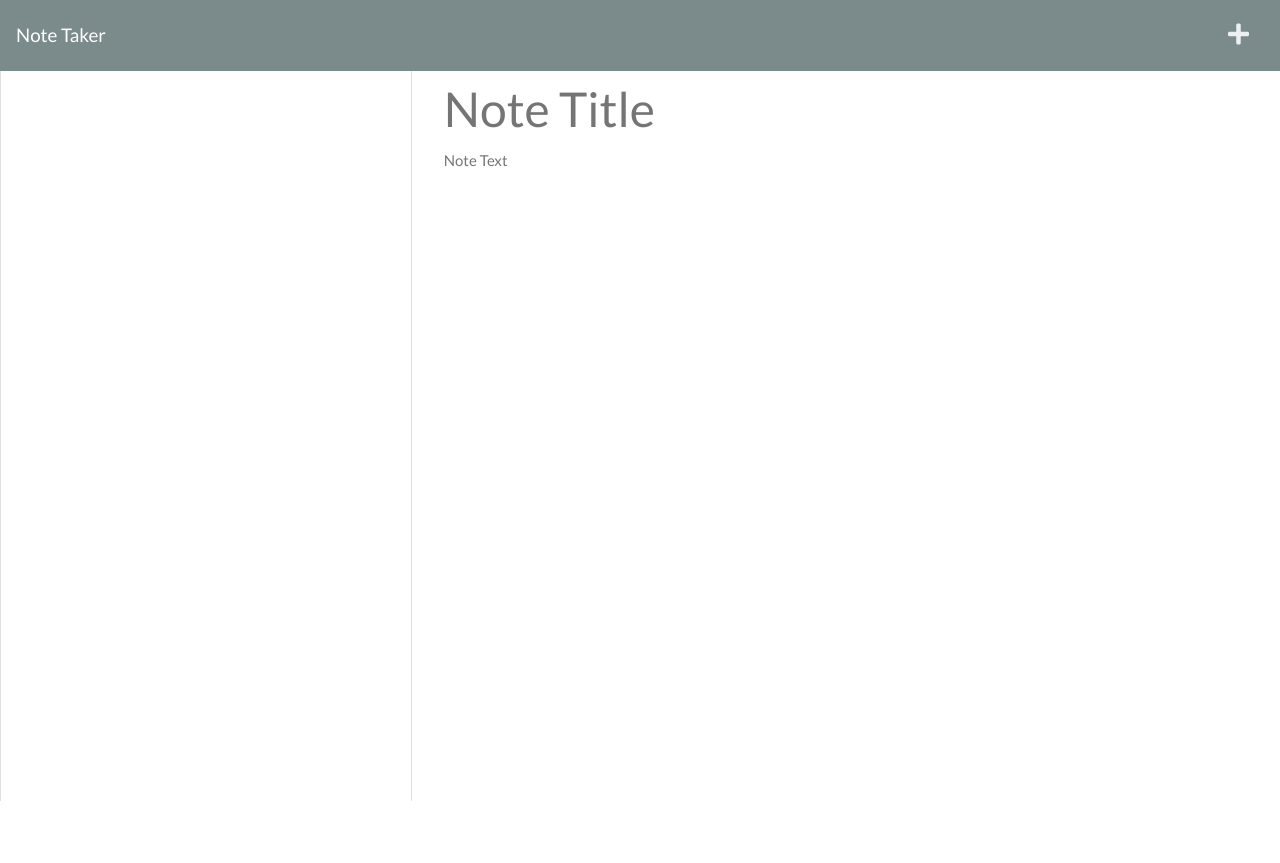
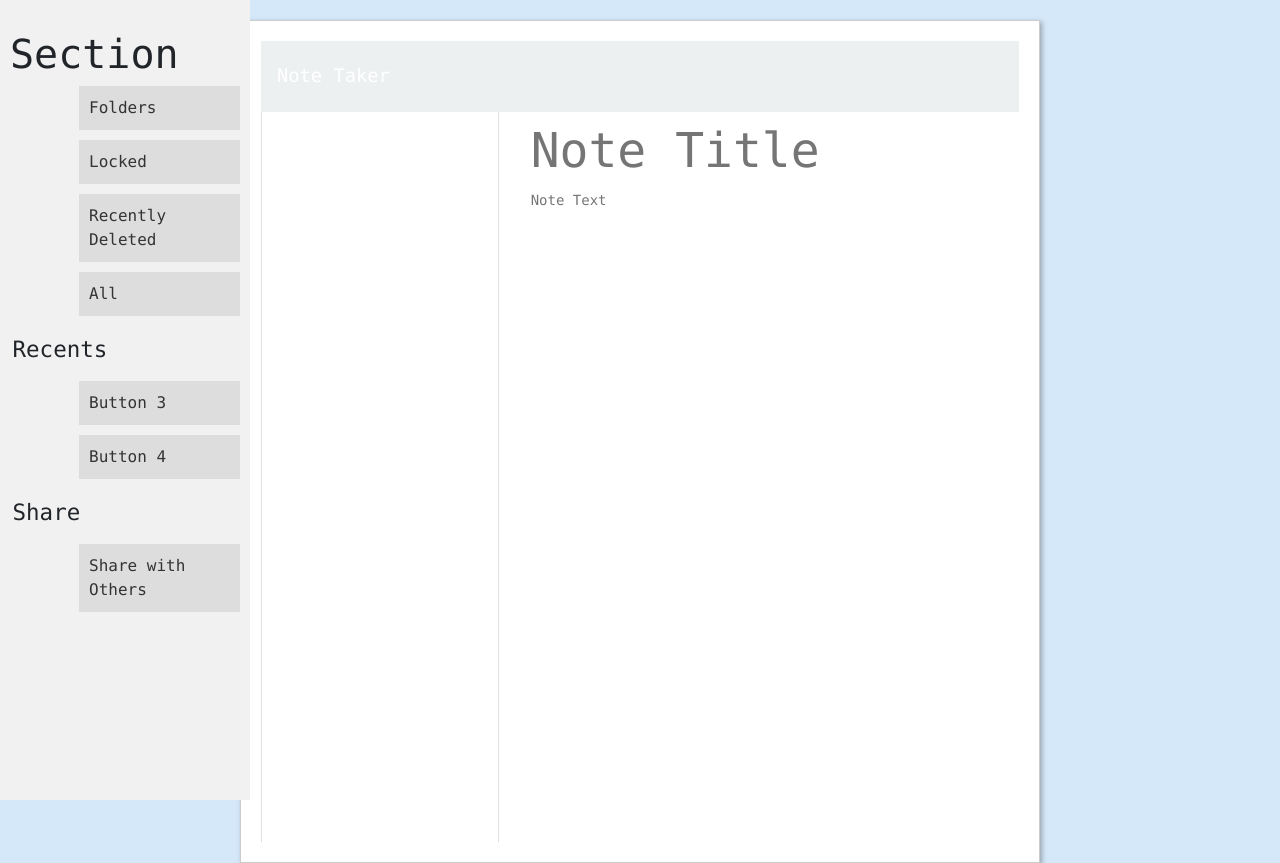
Before and after one commit to MalekeHan/USF-Hackathon, a website: page frontend/public/notes.html in a window 1280 px wide. Before the commit the page ends 806 px from the top, so only its background shows below. Drawn offline with nearby package versions, Linux system fonts and the light colour scheme; no server answers.

Commit message:
button add

```diff
--- a/frontend/db/db.json
+++ b/frontend/db/db.json
@@ -1 +1 @@
-[{"title":"Test Title","text":"Test text"},{"title":"hi","text":"hi","id":"61194272-6a3f-4d75-886b-dc1479a37fdb"}]
+[{"title":"Test Title","text":"Test text"}]
--- a/frontend/package.json
+++ b/frontend/package.json
@@ -14,6 +14,7 @@
     "vite": "^4.2.0"
   },
   "dependencies": {
+    "example-package": "^0.0.1",
     "express": "^4.18.2",
     "three": "^0.151.2",
     "uuid": "^9.0.0"
--- a/frontend/public/assets/css/styles.css
+++ b/frontend/public/assets/css/styles.css
@@ -76,3 +76,80 @@
   padding: 20px;
   cursor: pointer;
 }
+
+body {
+  background-color: #b2d6f58a;
+  font-family: "Lucida Console", Monaco, monospace;
+  font-size: 14px;
+  line-height: 1.5;
+  margin: 0;
+  padding: 0;
+}
+#notepad {
+  background-color: #ffffff;
+  border: 1px solid #ccc;
+  box-shadow: 2px 2px 5px rgba(0,0,0,0.3);
+  margin: 20px auto;
+  max-width: 800px;
+  padding: 20px;
+}
+#notepad h1 {
+  font-size: 24px;
+  margin: 0 0 10px;
+}
+#notepad p {
+  margin: 0;
+}
+
+#navbar-brand {
+  background-color: rgb(146, 198, 254);
+}
+
+h2 {
+  text-align: left;
+}
+h4 {
+  text-align: left;
+  margin-left: 5%;
+}
+
+.sidebar {
+  width: 250px;
+  height: 100%;
+  background-color: #f1f1f1;
+  position: fixed;
+  top: 0;
+  left: 0;
+  overflow-x: hidden;
+  padding-top: 20px;
+}
+.sidebar a {
+  display: block;
+  padding: 6px 8px;
+  text-decoration: none;
+  font-size: 16px;
+  color: #333;
+}
+.sidebar a:hover {
+  background-color: #555;
+  color: white;
+}
+.section {
+  padding: 10px;
+}
+.button {
+  display: block;
+  width: 70%;
+  margin-left: 30%;
+  padding: 10px;
+  margin-bottom: 10px;
+  background-color: #ddd;
+  border: none;
+  text-align: left;
+  font-size: 16px;
+  color: #333;
+  cursor: pointer;
+}
+.button:hover {
+  background-color: #bbb;
+}
--- a/frontend/public/main.js
+++ b/frontend/public/main.js
@@ -1,5 +1,7 @@
 import * as THREE from 'three';
-import { CinematicCamera } from 'three/addons/cameras/CinematicCamera.js';
+//import * as THREE from './node_modules/three.js';
+
+import { CinematicCamera } from './node_modules/three/addons/cameras/CinematicCamera.js';
 
 			let camera, scene, renderer;
 
--- a/frontend/public/notes.html
+++ b/frontend/public/notes.html
@@ -1,25 +1,21 @@
 <!DOCTYPE html>
 <html lang="en-US">
+
 <head>
   <meta charset="UTF-8" />
   <meta name="viewport" content="width=device-width, initial-scale=1.0" />
   <meta http-equiv="X-UA-Compatible" content="ie=edge" />
   <title>Note Taker</title>
-    <link
-      rel="stylesheet"
-      href="https://cdnjs.cloudflare.com/ajax/libs/bootswatch/4.1.3/flatly/bootstrap.min.css"
-    />
-    <link
-      rel="stylesheet"
-      href="https://use.fontawesome.com/releases/v5.3.1/css/all.css"
-      integrity="sha384-mzrmE5qonljUremFsqc01SB46JvROS7bZs3IO2EmfFsd15uHvIt+Y8vEf7N7fWAU"
-      crossorigin="anonymous"
-    />
+  <link rel="stylesheet" href="https://cdnjs.cloudflare.com/ajax/libs/bootswatch/4.1.3/flatly/bootstrap.min.css" />
+  <link rel="stylesheet" href="https://use.fontawesome.com/releases/v5.3.1/css/all.css"
+    integrity="sha384-mzrmE5qonljUremFsqc01SB46JvROS7bZs3IO2EmfFsd15uHvIt+Y8vEf7N7fWAU" crossorigin="anonymous" />
   <link rel="stylesheet" href="/assets/css/styles.css" />
 </head>
 
 <body>
-    <nav class="navbar navbar-dark bg-dark">
+  <div id="notepad">
+    <!-- <nav class="navbar navbar-dark bg-dark"> -->
+      <nav class="navbar navbar-dark bg-light">
       <a class="navbar-brand" href="/">Note Taker </a>
       <div class="icons">
         <i class="fas fa-save text-light save-note"></i>
@@ -34,16 +30,31 @@
           </div>
         </div>
         <div class="col-8">
-          <input
-            class="note-title"
-            placeholder="Note Title"
-            maxlength="28"
-            type="text"
-          />
+          <input class="note-title" placeholder="Note Title" maxlength="28" type="text" />
           <textarea class="note-textarea" placeholder="Note Text"></textarea>
         </div>
       </div>
     </div>
+  </div>
+  <div class="sidebar">
+    <div class="section">
+      <h2>Section</h2>
+      <button class="button" id="foldBtn">Folders</button>
+      <button class="button" id="lockBtn">Locked</button>
+      <button class="button" id="rdBtn">Recently Deleted</button>
+      <button class="button" id="allBtn">All</button>
+    </div>
+    <h4>Recents</h4>
+    <div class="section">
+      <button class="button">Button 3</button>
+      <button class="button">Button 4</button>
+    </div>
+    <h4>Share</h4>
+    <div class="section">
+      <button class="button" id="shareBtn">Share with Others</button>
+    </div>
+  </div>
   <script src="/assets/js/index.js"></script>
 </body>
+
 </html>
--- a/frontend/routes/htmlRoutes/index.js
+++ b/frontend/routes/htmlRoutes/index.js
@@ -14,4 +14,5 @@
     res.sendFile(path.join(__dirname, '../../public/index.html'))
 });
 
+
 module.exports = router;
```
Also changed, not shown: frontend/index.html (+4 -4 lines), frontend/public/index.html (+2 -2 lines), frontend/public/assets/css/style3.css (renamed from frontend/style.css), 1 other file. Lines whose indentation alone changed are shown as unchanged.
